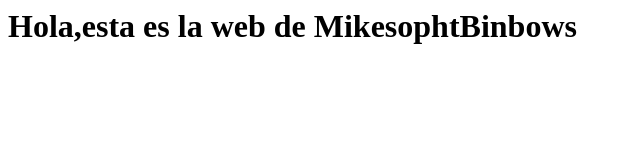
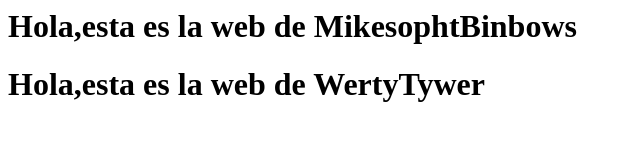
Before and after one commit to MikesophtBinbows/Web, a plain HTML site: page index.html in a window 1280 px wide. Shown: the whole page, without its empty margins (0-640 px from the left). Drawn offline with Linux system fonts and the light colour scheme.

Commit message:
Update index.html

```diff
--- a/index.html
+++ b/index.html
@@ -1 +1,2 @@
 <h1>Hola,esta es la web de MikesophtBinbows</h1>
+<h1>Hola,esta es la web de WertyTywer</h1>
```
